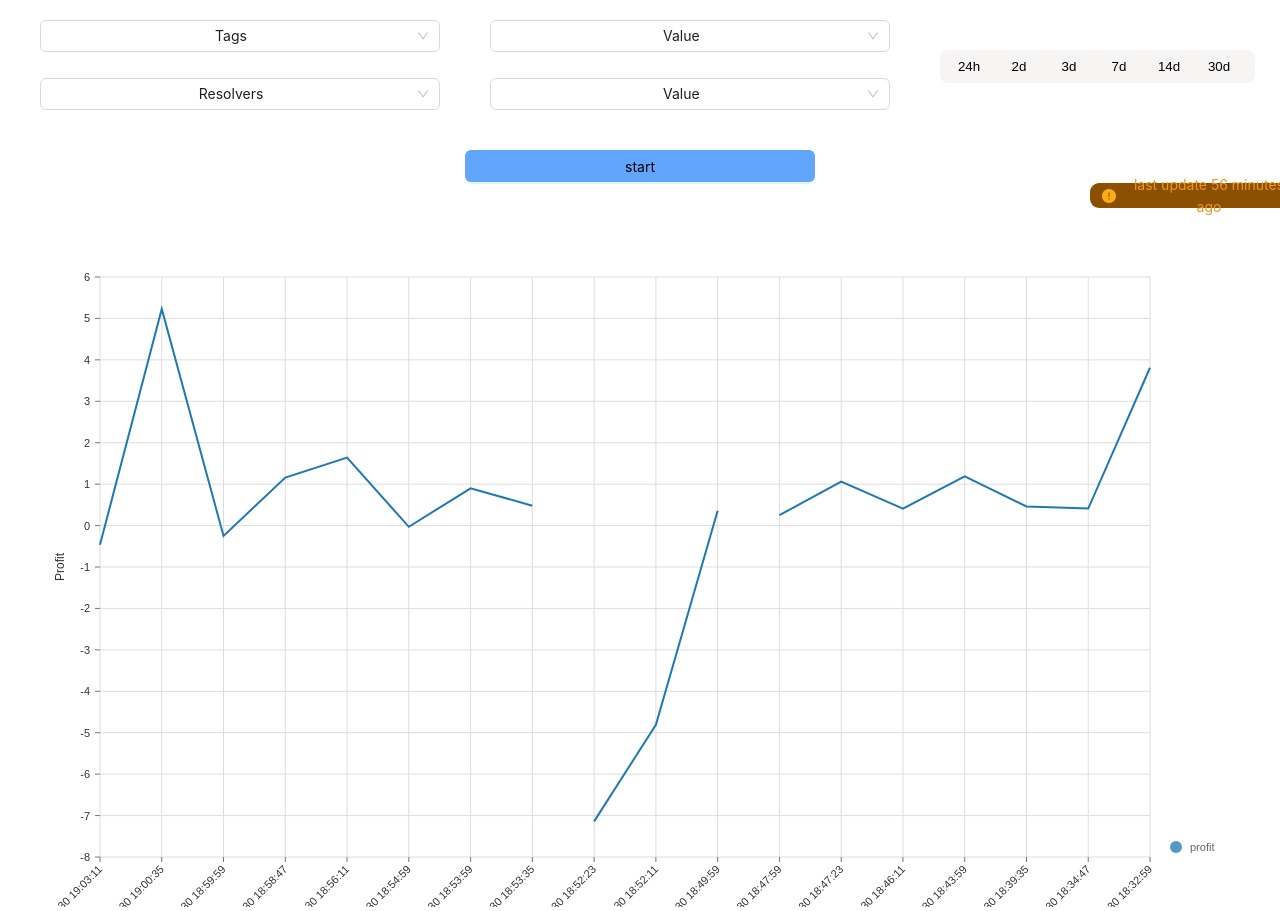
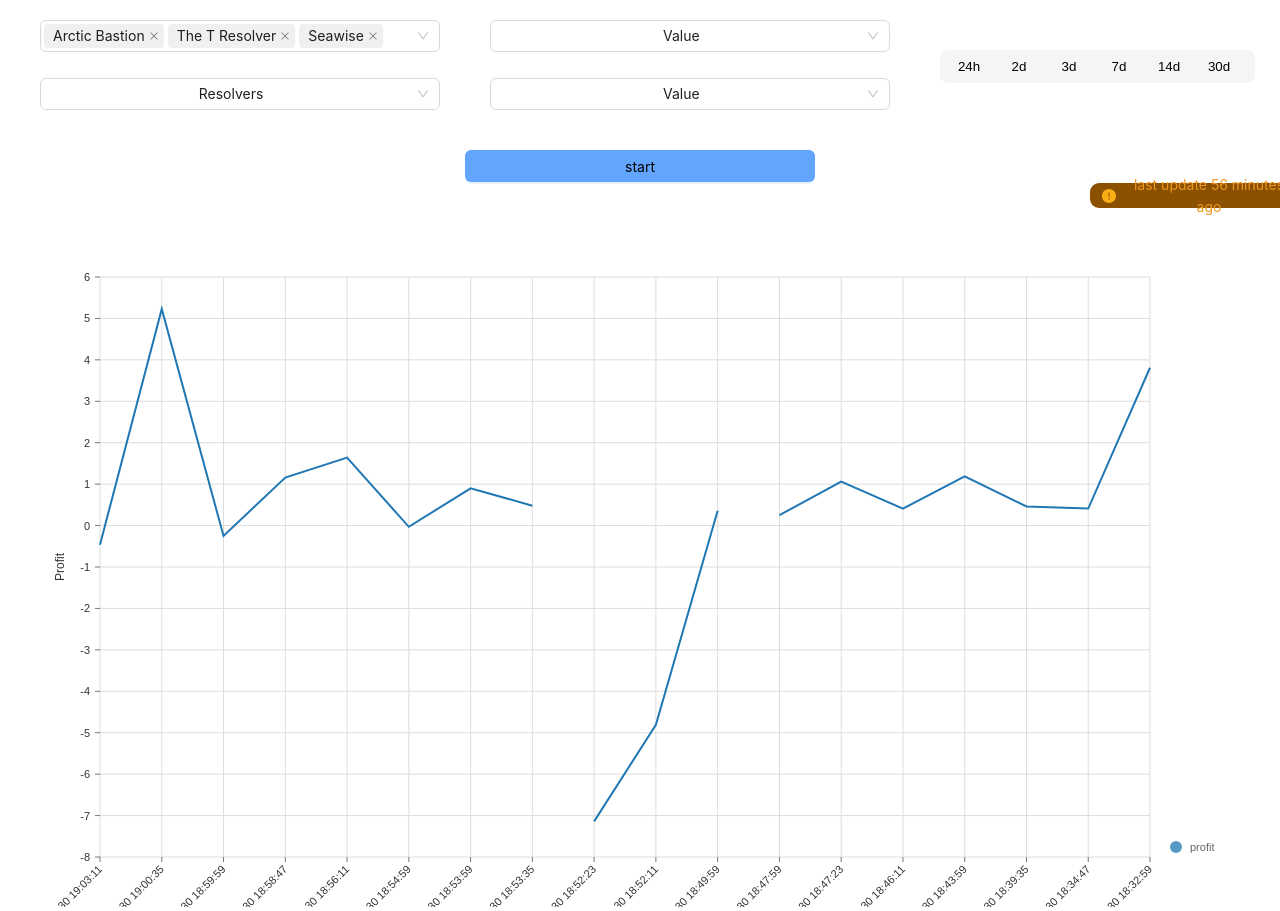
Before and after one commit to vitohatv/4-task-tables, a React (Create React App) app: page / in a window 1280 px wide. Shown: the top 911 px of the page. Built offline with nearby package versions, Linux system fonts and the light colour scheme.

Commit message:
Edit select option

```diff
--- a/src/UI/Graphics/3/graphic.jsx
+++ b/src/UI/Graphics/3/graphic.jsx
@@ -1,5 +1,5 @@
 import { ResponsiveLine } from '@nivo/line';
-import { Alert, Button, Col, Row, Select } from 'antd';
+import { Alert, Button, Col, Row, Select, Space } from 'antd';
 import './graphic.css';
 
 const LineChart = ({ data }) => {
@@ -7,6 +7,25 @@ const LineChart = ({ data }) => {
     x: item.block_time,
     y: (item.eth_price * item.profit).toFixed(2)
   }));
+
+  const options = [
+    {
+      label: 'Arctic Bastion',
+      value: 'Arctic Bastion',
+      desc: 'Arctic Bastion'
+    },
+    {
+      label: 'The T Resolver',
+      value: 'The T Resolver',
+      desc:  'The T Resolver'
+    },
+    {
+      label: 'Seawise',
+      value: 'Seawise',
+      desc:  'Seawise'
+    }
+  ];
+
 
   return(
         <div className="main">
@@ -16,18 +35,22 @@ const LineChart = ({ data }) => {
                       <Row gutter={1}>
                           <Col span={9}>
                           <Select
-                                defaultValue="Tags"
-                                style={{
-                                  width: 400,
-                                  textAlign: 'center'
-                                }}
-                                options={[
-                                  {
-                                    value: 'Resolvers',
-                                    label: 'Resolvers',
-                                  }
-                                ]}
-                              />
+                            mode="multiple"
+                            style={{
+                              width: 400,
+                            }}
+                            placeholder="select one country"
+                            defaultValue={['Arctic Bastion', 'The T Resolver', 'Seawise']}
+                            options={options}
+                            optionRender={(option) => (
+                              <Space>
+                                <span role="img" aria-label={option.data.label}>
+                                  {option.data.emoji}
+                                </span>
+                                {option.data.desc}
+                              </Space>
+                            )}
+                          />
                           </Col>
                           <Col span={9}>
                           <Select
```
